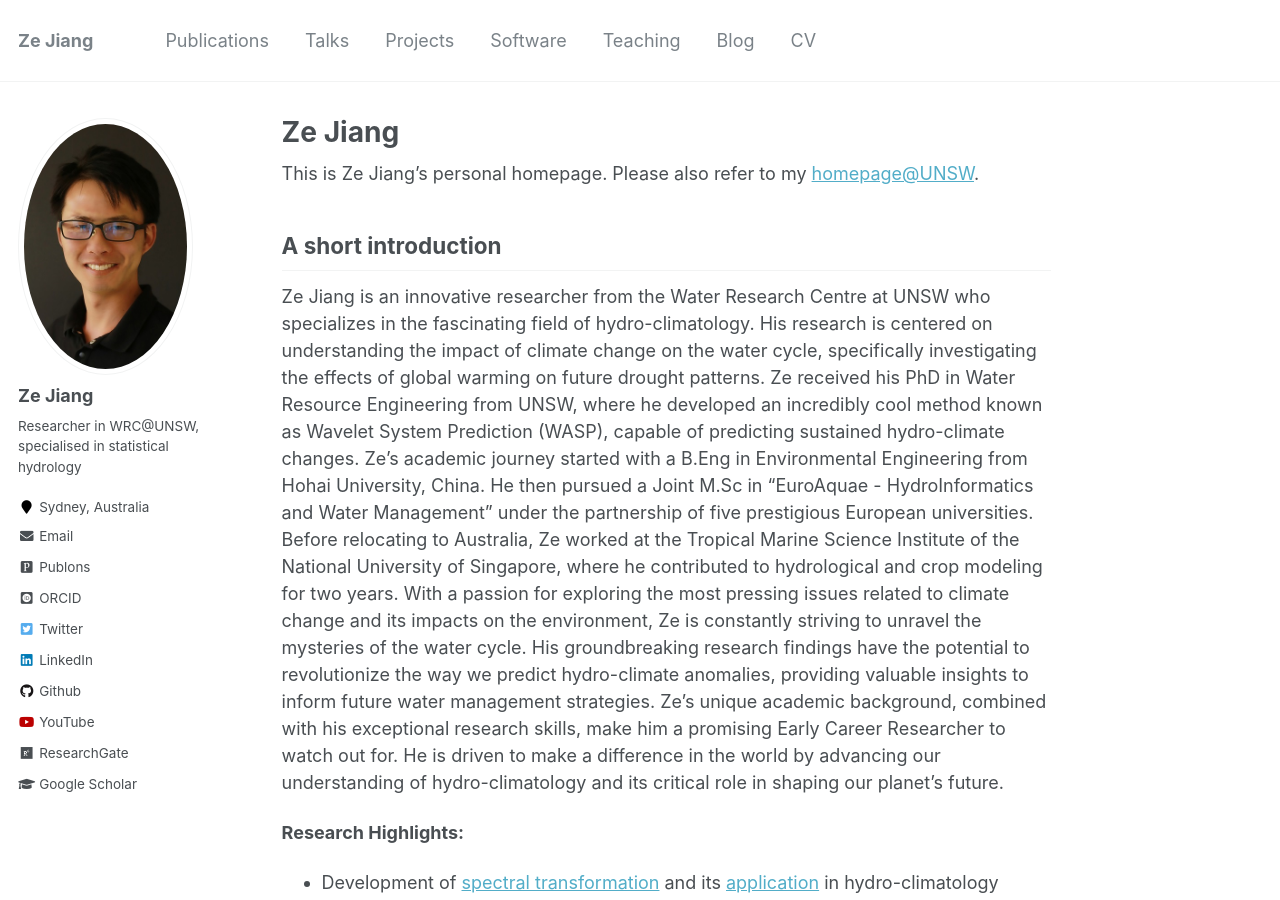
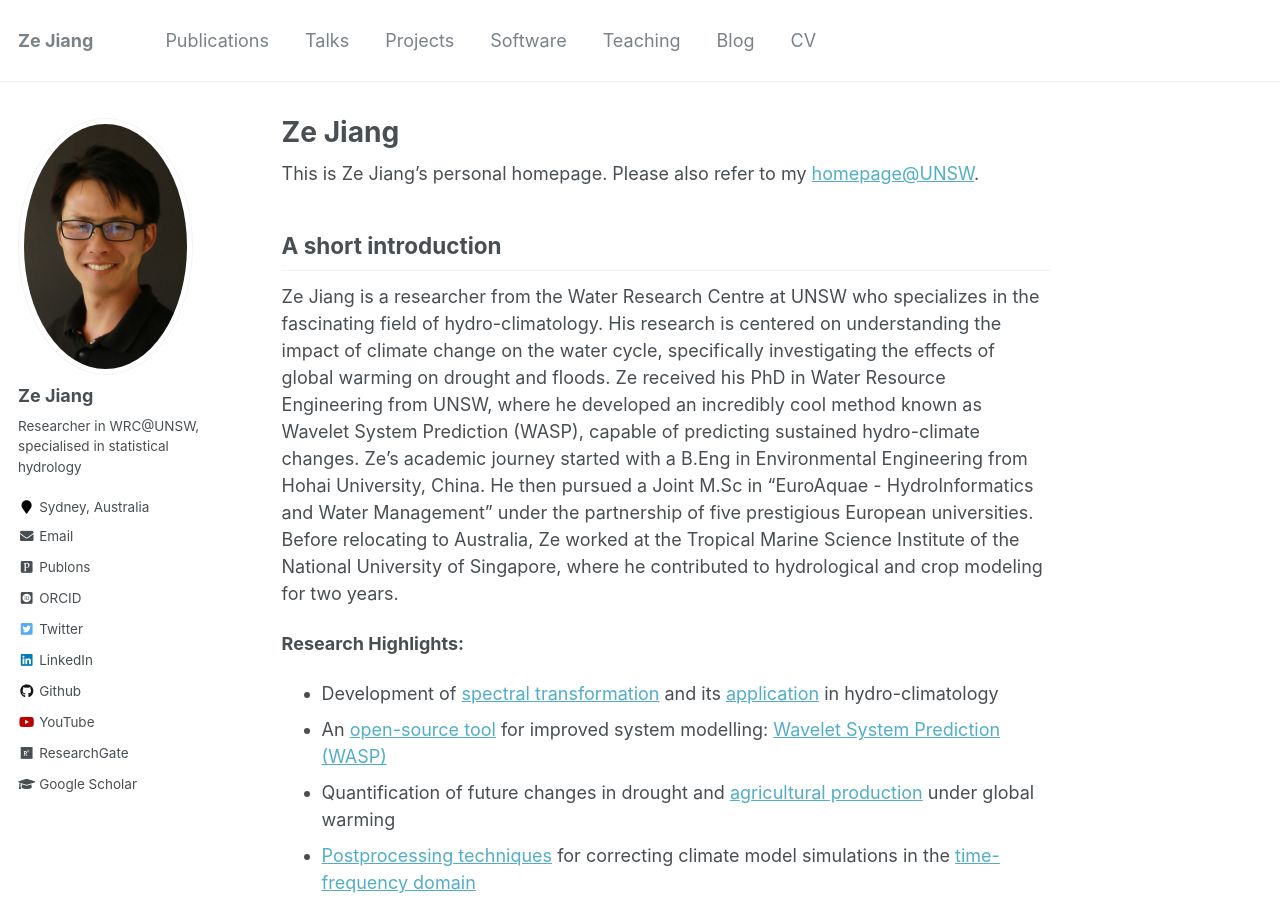
Before and after one commit to zejiang-unsw/zejiang-unsw.github.io, a Jekyll site: the page built from _pages/about.md, in a window 1280 px wide and 900 px high. Built offline with Jekyll 4.4.1, drawn with Linux system fonts in a browser that asks for light colours; some web fonts are replaced.

Commit message:
Update about.md

```diff
--- a/_pages/about.md
+++ b/_pages/about.md
@@ -11,9 +11,7 @@ redirect_from:
 This is Ze Jiang's personal homepage. Please also refer to my [homepage@UNSW](https://research.unsw.edu.au/people/dr-ze-jiang).
 
 ## A short introduction
-Ze Jiang is an innovative researcher from the Water Research Centre at UNSW who specializes in the fascinating field of hydro-climatology. His research is centered on understanding the impact of climate change on the water cycle, specifically investigating the effects of global warming on future drought patterns. Ze received his PhD in Water Resource Engineering from UNSW, where he developed an incredibly cool method known as Wavelet System Prediction (WASP), capable of predicting sustained hydro-climate changes. Ze's academic journey started with a B.Eng in Environmental Engineering from Hohai University, China. He then pursued a Joint M.Sc in "EuroAquae - HydroInformatics and Water Management" under the partnership of five prestigious European universities. Before relocating to Australia, Ze worked at the Tropical Marine Science Institute of the National University of Singapore, where he contributed to hydrological and crop modeling for two years.
-With a passion for exploring the most pressing issues related to climate change and its impacts on the environment, Ze is constantly striving to unravel the mysteries of the water cycle. His groundbreaking research findings have the potential to revolutionize the way we predict hydro-climate anomalies, providing valuable insights to inform future water management strategies.
-Ze's unique academic background, combined with his exceptional research skills, make him a promising Early Career Researcher to watch out for. He is driven to make a difference in the world by advancing our understanding of hydro-climatology and its critical role in shaping our planet's future.
+Ze Jiang is a researcher from the Water Research Centre at UNSW who specializes in the fascinating field of hydro-climatology. His research is centered on understanding the impact of climate change on the water cycle, specifically investigating the effects of global warming on drought and floods. Ze received his PhD in Water Resource Engineering from UNSW, where he developed an incredibly cool method known as Wavelet System Prediction (WASP), capable of predicting sustained hydro-climate changes. Ze's academic journey started with a B.Eng in Environmental Engineering from Hohai University, China. He then pursued a Joint M.Sc in "EuroAquae - HydroInformatics and Water Management" under the partnership of five prestigious European universities. Before relocating to Australia, Ze worked at the Tropical Marine Science Institute of the National University of Singapore, where he contributed to hydrological and crop modeling for two years.
 
 <b>Research Highlights:</b>
 * Development of [spectral transformation](https://doi.org/10.1029/2019WR026962) and its [application](https://doi.org/10.1016/j.jhydrol.2021.126816) in hydro-climatology
```
